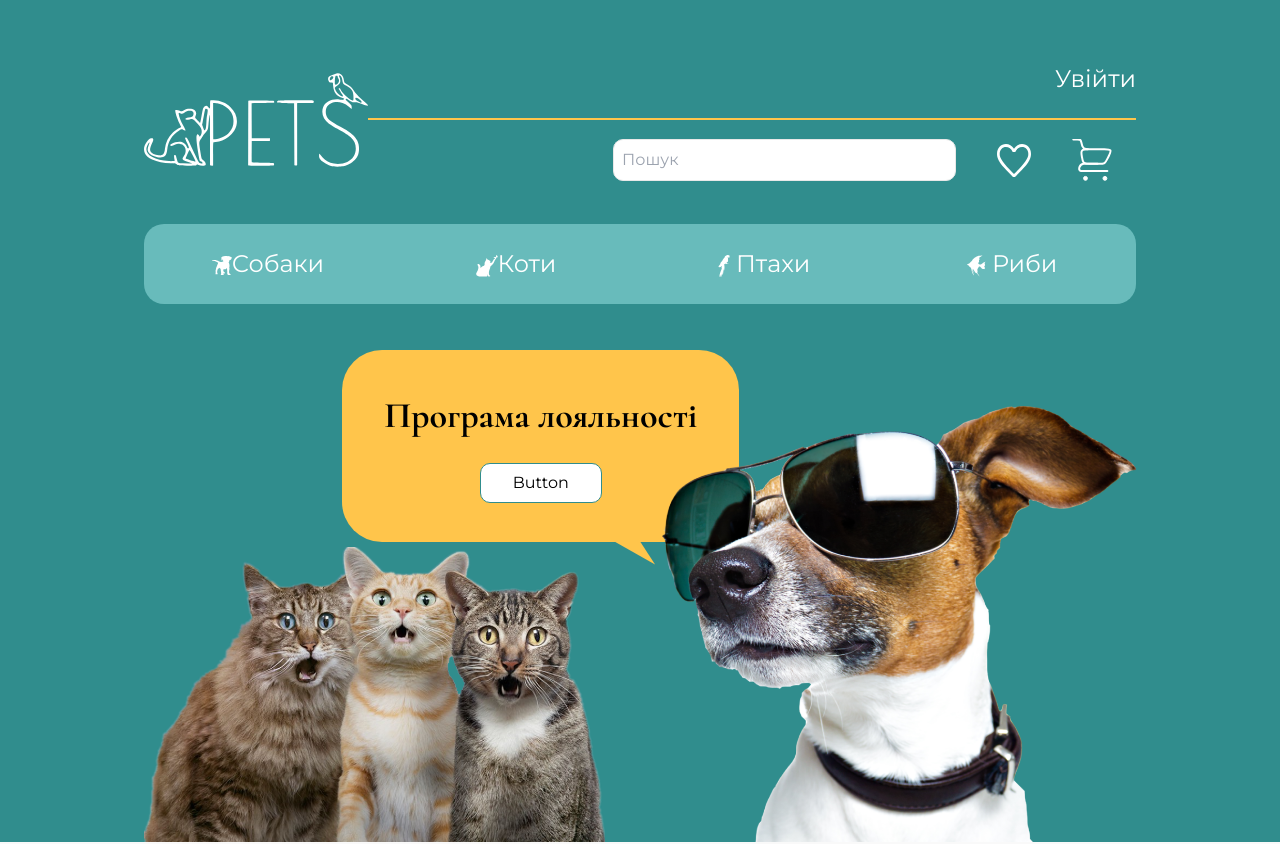
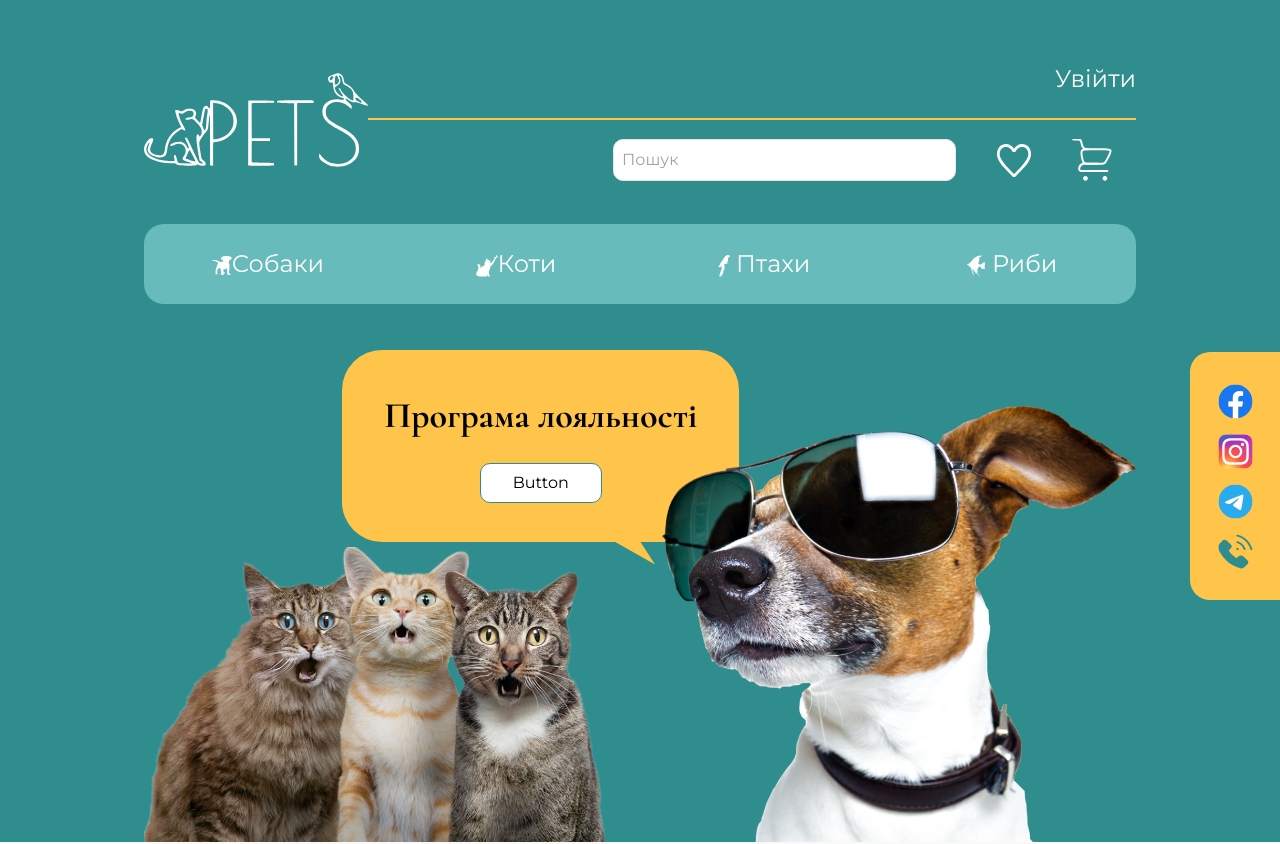
Before and after one commit to MViktoriia/pets-store, a Next.js app: page / in a window 1280 px wide. Shown: the top 844 px of the page. Built offline with nearby package versions, Linux system fonts and the light colour scheme.

Commit message:
add contact side panel

```diff
--- a/src/app/components/Contacts/phone.tsx
+++ b/src/app/components/Contacts/phone.tsx
@@ -7,7 +7,10 @@ interface PhoneProps {
 
 function Phone({ isFilled, className }: PhoneProps) {
   return (
-    <div className={`flex items-center ${className}`}>
+    <a
+      className={`flex items-center gap-2 ${className}`}
+      href="tel:+380674478103"
+    >
       {isFilled ? (
         <div className="flex justify-center items-center w-[50px] h-[50px]">
           <PhoneWhithFillIcon width={35} height={35} />
@@ -21,8 +24,9 @@ function Phone({ isFilled, className }: PhoneProps) {
           />
         </div>
       )}
+
       <p>+38(067) 447-81-03</p>
-    </div>
+    </a>
   );
 }
 
--- a/src/app/components/Hero/hero.tsx
+++ b/src/app/components/Hero/hero.tsx
@@ -4,6 +4,7 @@ import Text from '@/app/components/text';
 import Cats from '/public/images/three-cats-hero-section-2x.png';
 import Dog from '/public/images/dog-hero-2x.png';
 import SectionHeading from '../section-heading';
+import SideContactPanel from '../SideContactsPanel/side-contact-panel';
 
 function Hero() {
   return (
@@ -30,6 +31,7 @@ function Hero() {
         <div className="w-[122px] h-[79px] absolute bottom-0 md:w-[33vw] md:h-[21vw] lg:w-[36vw] lg:h-[23vw] xl:w-[445px] xl:h-[287px]">
           <Image src={Cats} fill={true} alt="three cats sitting" />
         </div>
+        <SideContactPanel />
       </div>
     </section>
   );
--- /dev/null
+++ b/src/app/components/SideContactsPanel/side-contact-panel.module.css
@@ -0,0 +1,26 @@
+.phoneNumber {
+  background: #ffc54b;
+  width: 90px;
+  padding: 0 20 0 20;
+}
+
+.phoneNumber p {
+  position: absolute;
+  overflow: hidden;
+  z-index: -2;
+  left: -245%;
+  background: #ffc54b;
+  padding: 12.5px 24px;
+  font-size: 18px;
+  line-height: 1.4;
+  font-weight: 600;
+  color: #308d8d;
+  border-top-left-radius: 20px;
+  border-bottom-left-radius: 20px;
+  transform: translateX(150%);
+}
+
+.phoneNumber:hover p {
+  transform: translateX(0%);
+  transition: transform cubic-bezier(0.4, 0, 0.2, 1) 500ms;
+}
--- /dev/null
+++ b/src/app/components/SideContactsPanel/side-contact-panel.tsx
@@ -0,0 +1,14 @@
+import Phone from '../Contacts/phone';
+import Socials from '../Socials/socials';
+import styles from './side-contact-panel.module.css';
+
+function SideContactPanel() {
+  return (
+    <div className="hidden md:block fixed z-20 right-0 top-[352px] w-[90px] bg-yellow rounded-l-xl px-5 py-6">
+      <Socials className=" flex-col" />
+      <Phone isFilled className={styles.phoneNumber} />
+    </div>
+  );
+}
+
+export default SideContactPanel;
--- a/src/app/components/Socials/socials.tsx
+++ b/src/app/components/Socials/socials.tsx
@@ -1,19 +1,32 @@
 import { FacebookIcon, InstagramIcon, PhoneIcon } from '../icons';
 import TelegramIcon from '../icons/TelegramIcon';
 
-function Socials() {
+interface SocialsProps {
+  className?: string;
+}
+
+function Socials({ className }: SocialsProps) {
   return (
     <div>
-      <div className="flex items-center justify-between">
-        <div className="w-[50px] h-[50px] flex justify-center items-center">
+      <div className={`flex items-center justify-between ${className}`}>
+        <a
+          href="https://www.facebook.com/"
+          className="w-[50px] h-[50px] flex justify-center items-center"
+        >
           <FacebookIcon width={35} height={35} />
-        </div>
-        <div className="w-[50px] h-[50px] flex justify-center items-center">
+        </a>
+        <a
+          href="https://www.instagram.com/"
+          className="w-[50px] h-[50px] flex justify-center items-center"
+        >
           <InstagramIcon width={35} height={35} />
-        </div>
-        <div className="w-[50px] h-[50px] flex justify-center items-center">
+        </a>
+        <a
+          href="https://web.telegram.org/a/"
+          className="w-[50px] h-[50px] flex justify-center items-center"
+        >
           <TelegramIcon width={35} height={35} />
-        </div>
+        </a>
       </div>
     </div>
   );
```
